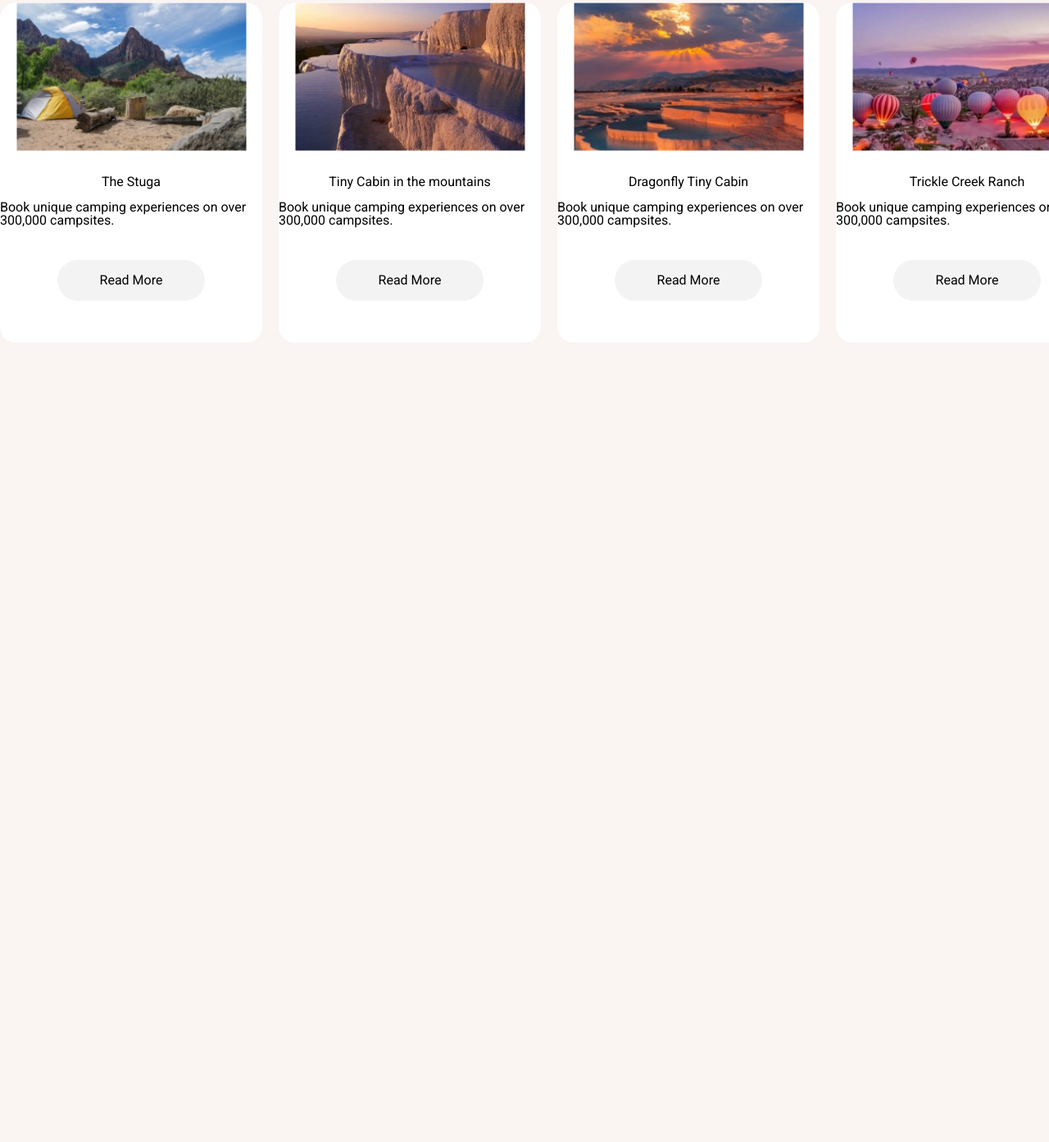
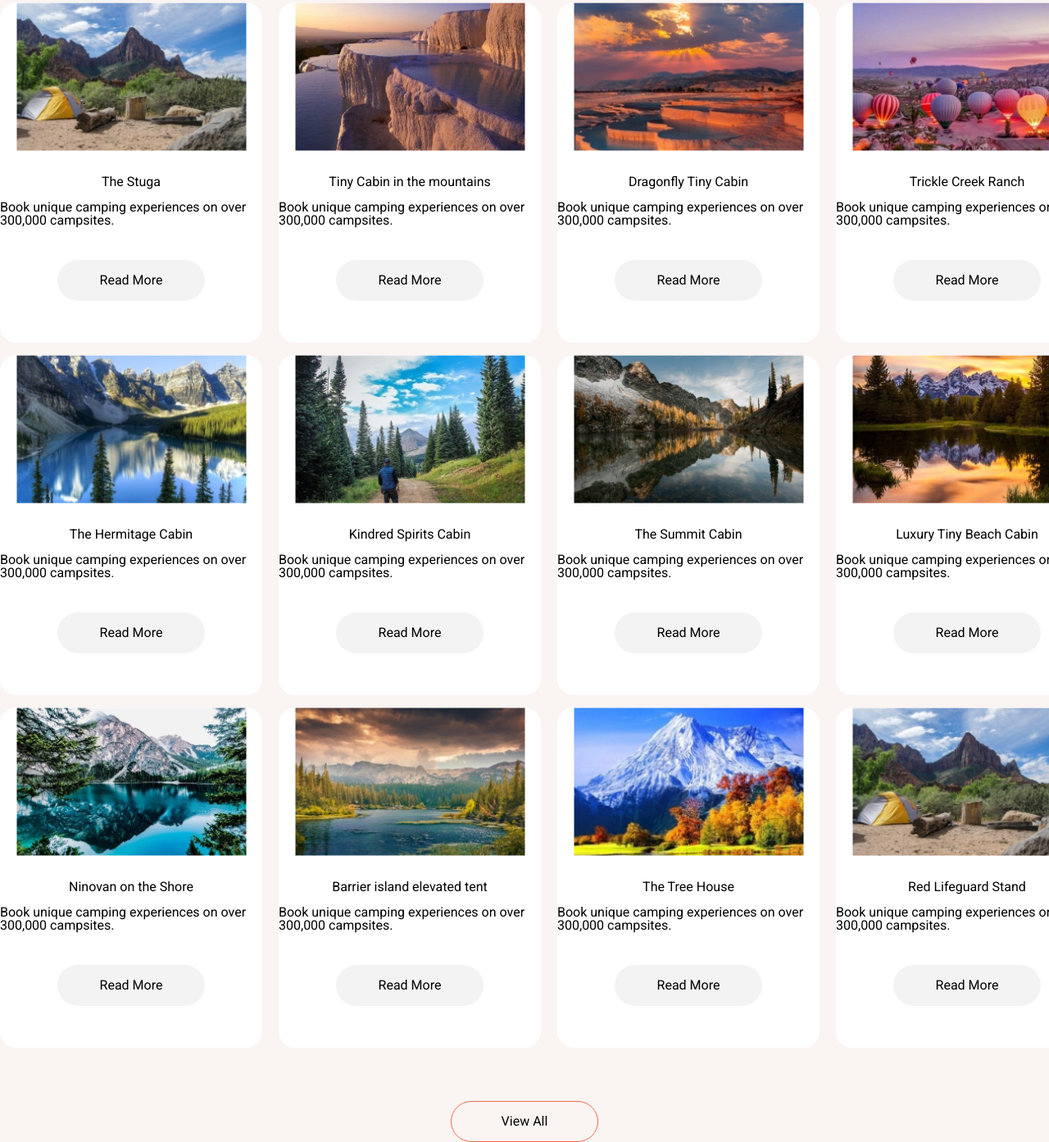
Before and after one commit to giga33/homework7, a plain HTML site: page index.html in a window 1280 px wide. Shown: the part 1151-2544 px from the top of the page at 82% size. Before the commit the page ends 1584 px from the top, so only its background shows below. Drawn offline with Linux system fonts and the light colour scheme.

Commit message:
image section added

```diff
--- a/css/style.css
+++ b/css/style.css
@@ -180,3 +180,16 @@
     margin-top: 30px;
     margin-bottom: 15px;
   }
+  .view{
+    display: flex;
+    width: 180px;
+    height: 50px;
+    justify-content: center;
+    align-items: center;
+    border-radius: 100px;
+    border: 1px solid #E76F51;
+    margin: auto;
+    margin-top: 50px;
+    margin-bottom: 110px;
+
+  }
--- a/index.html
+++ b/index.html
@@ -127,6 +127,59 @@
           <div class="readmore-btn">Read More</div>
         </div>
       </div>
+      <div class="img-section">
+        <div class="img-list">
+          <img src="images/image5.jpg" alt="nature" />
+          <p class="img-par">The Hermitage Cabin</p>
+          <p>Book unique camping experiences on over 300,000 campsites.</p>
+          <div class="readmore-btn">Read More</div>
+        </div>
+        <div class="img-list">
+          <img src="images/image6.jpg" alt="nature" />
+          <p class="img-par">Kindred Spirits Cabin</p>
+          <p>Book unique camping experiences on over 300,000 campsites.</p>
+          <div class="readmore-btn">Read More</div>
+        </div>
+        <div class="img-list">
+          <img src="images/image7.jpg" alt="nature" />
+          <p class="img-par">The Summit Cabin</p>
+          <p>Book unique camping experiences on over 300,000 campsites.</p>
+          <div class="readmore-btn">Read More</div>
+        </div>
+        <div class="img-list">
+          <img src="images/image8.jpg" alt="nature" />
+          <p class="img-par">Luxury Tiny Beach Cabin</p>
+          <p>Book unique camping experiences on over 300,000 campsites.</p>
+          <div class="readmore-btn">Read More</div>
+        </div>
+      </div>
+      <div class="img-section">
+        <div class="img-list">
+          <img src="images/image9.jpg" alt="nature" />
+          <p class="img-par">Ninovan on the Shore</p>
+          <p>Book unique camping experiences on over 300,000 campsites.</p>
+          <div class="readmore-btn">Read More</div>
+        </div>
+        <div class="img-list">
+          <img src="images/image10.jpg" alt="nature" />
+          <p class="img-par">Barrier island elevated tent</p>
+          <p>Book unique camping experiences on over 300,000 campsites.</p>
+          <div class="readmore-btn">Read More</div>
+        </div>
+        <div class="img-list">
+          <img src="images/image11.jpg" alt="nature" />
+          <p class="img-par">The Tree House</p>
+          <p>Book unique camping experiences on over 300,000 campsites.</p>
+          <div class="readmore-btn">Read More</div>
+        </div>
+        <div class="img-list">
+          <img src="images/image1.jpg" alt="nature" />
+          <p class="img-par">Red Lifeguard Stand</p>
+          <p>Book unique camping experiences on over 300,000 campsites.</p>
+          <div class="readmore-btn">Read More</div>
+        </div>
+      </div>
+      <div class="view">View All</div>
     </main>
   </body>
 </html>
```
Also changed, not shown: images/image10.jpg (added), images/image11.jpg (added), images/image12.jpg (added), images/image5.jpg (added), images/image6.jpg (added), images/image7.jpg (added), images/image8.jpg (added), images/image9.jpg (added).
